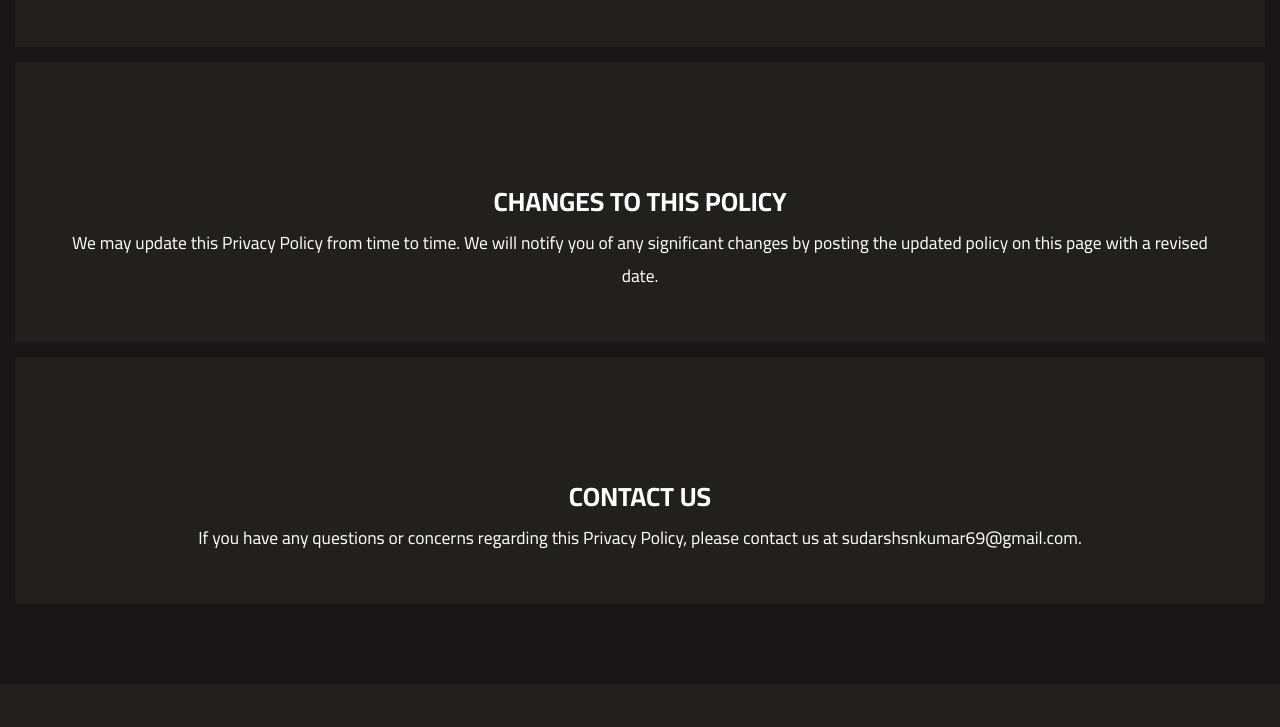
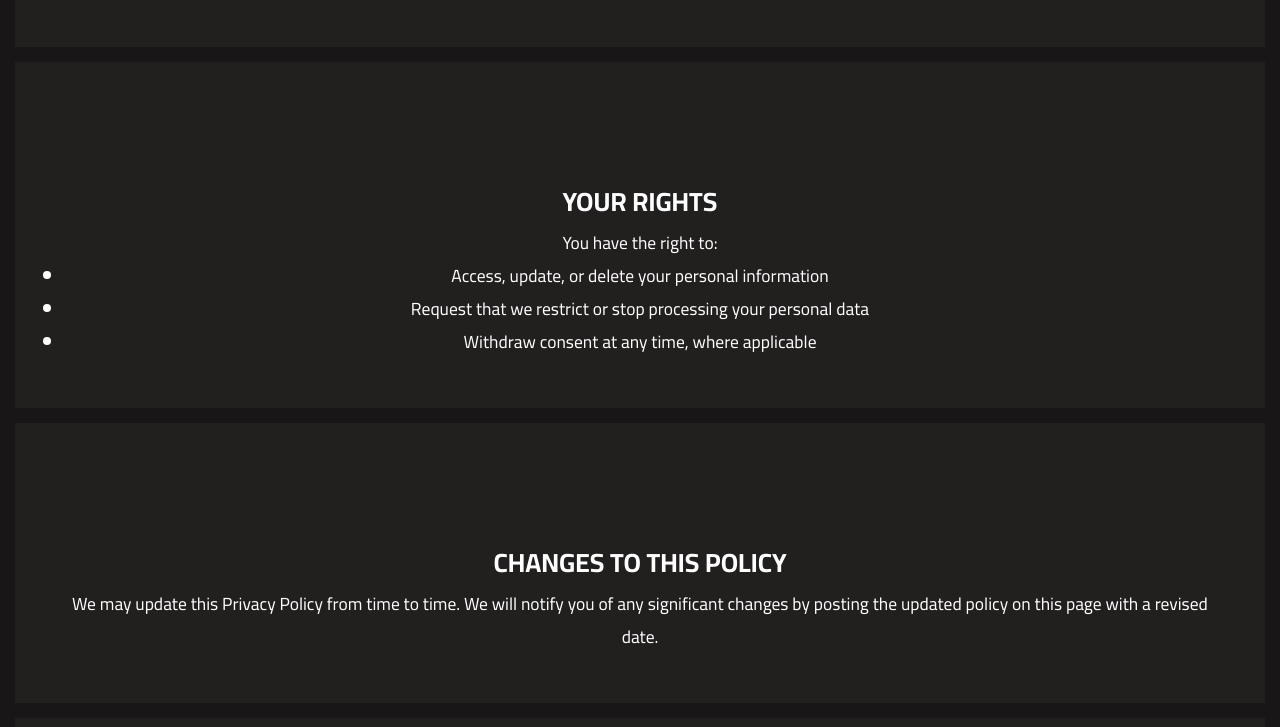
Before and after one commit to Rohan6667/Movie, a plain HTML site: page privacy-policy.html in a window 1280 px wide. Shown: the part 1535-2262 px from the top of the page. Drawn offline with nearby package versions, Linux system fonts and the light colour scheme.

Commit message:
Update privacy-policy.html

```diff
--- a/privacy-policy.html
+++ b/privacy-policy.html
@@ -161,8 +161,38 @@
                     </div>
                 </div>
             </div>
-                                   </div>
+
+</div>
                 </div>
+          </div>
+                </div>
+            </div>
+
+                 <div class="col-4 col-md-12 col-sm-12">
+                            <div class="pricing-box">
+                                <div class="pricing-box-header">
+                                    <div class="pricing-name">
+
+
+                                    </div>
+                                    <div class="pricing-price">
+
+                                    </div>
+                                </div>
+                                <div class="pricing-box-content">
+                                  <h2>YOUR RIGHTS</h2>
+        <p>You have the right to:</p>
+        <ul>
+            <li>Access, update, or delete your personal information</li>
+            <li>Request that we restrict or stop processing your personal data</li>
+            <li>Withdraw consent at any time, where applicable</li>
+        </ul>
+
+            </div>
+        </div>
+
+    </div>
+</div>
 
                             </div>
                 </div>
```
